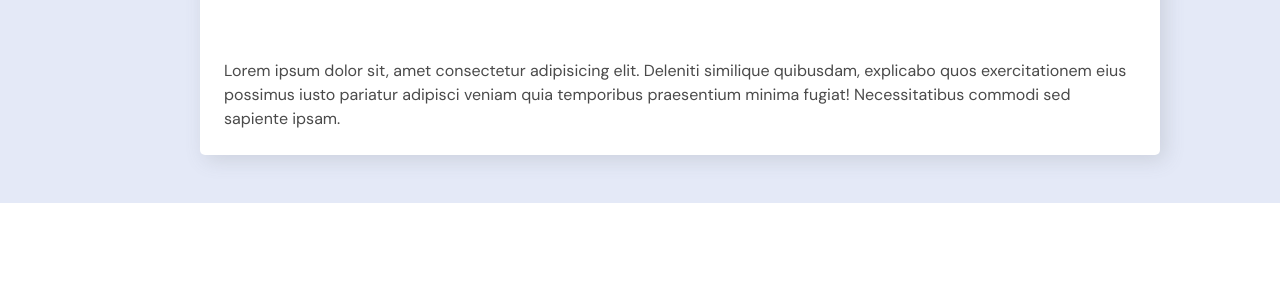
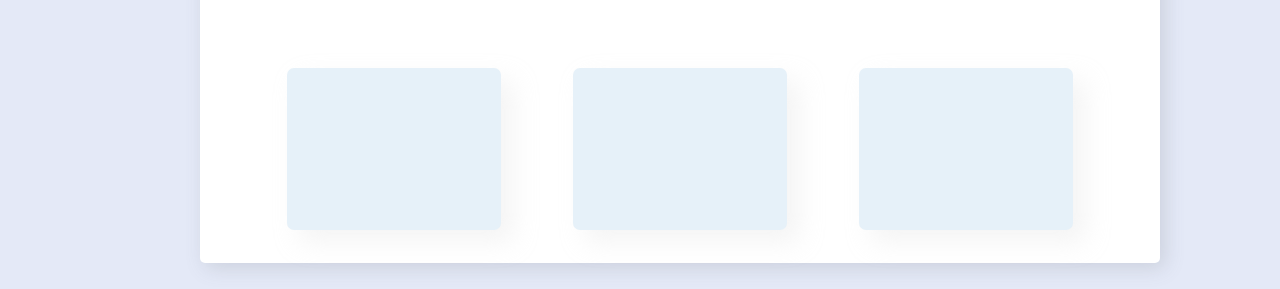
Before and after one commit to mateuslcsilva/salesmanagement, a React (Vite) app in the folder pdv/: page /dashboards in a window 1280 px wide. Shown: the part 843-1132 px from the top of the page. Before the commit the page ends 1046 px from the top, so only its background shows below. Built offline with nearby package versions, Linux system fonts and the light colour scheme; a web font is replaced by a local one.

Commit message:
more dashboard import and requests setted

```diff
--- a/pdv/src/Routes/Dashboards/Dashboards.tsx
+++ b/pdv/src/Routes/Dashboards/Dashboards.tsx
@@ -1,8 +1,32 @@
-import React from 'react'
+import { doc, getDoc } from 'firebase/firestore'
+import React, { useState } from 'react'
+import { itemType } from '../../types/itemType/itemType'
+import { sale } from '../../types/sale/sale'
+import { useAuthContext } from '../../utils/contexts/AuthProvider'
+import { useOrderContext } from '../../utils/contexts/OrderContext'
+import { db } from '../../utils/firebase/firebase'
 import './styles.css'
 
 
 export const Dashboards = () => {
+    const AuthContext = useAuthContext()
+    const orderContext = useOrderContext()
+    const [itemList, setItemList] = useState<Array<itemType>>([])
+    const [sales, setSales] = useState<Array<sale>>([] as Array<sale>)
+    const [salesHistory, setSalesHistory] = useState<Array<sale>>()
+
+
+
+    const getItems = async () => {
+        if (AuthContext.currentUser.id == '') return false
+        let docRef = doc(db, "empresas", `${AuthContext.currentUser.id}`)
+        let data = await getDoc(docRef)
+            .then(res => {
+                setItemList(res.data()?.items)
+                setSales(res.data()?.sales)
+                setSalesHistory(res.data()?.salesHistory)
+            })
+    }
 
     return (
         <>
@@ -10,8 +34,16 @@ export const Dashboards = () => {
                 <i className="bi bi-clipboard-data"></i>
                 Dashboards
             </h1>
-            <div>
-                Lorem ipsum dolor sit, amet consectetur adipisicing elit. Deleniti similique quibusdam, explicabo quos exercitationem eius possimus iusto pariatur adipisci veniam quia temporibus praesentium minima fugiat! Necessitatibus commodi sed sapiente ipsam.
+            <div className='primary-data'>
+                <div>
+
+                </div>
+                <div>
+
+                </div>
+                <div>
+
+                </div>
             </div>
         </>
     )
--- a/pdv/src/Routes/Dashboards/styles.css
+++ b/pdv/src/Routes/Dashboards/styles.css
@@ -14,3 +14,19 @@
 .dashboards-title i{
     font-size: 24pt;
 }
+
+.primary-data{
+    width: 100%;
+    height: 180px;
+    padding: 1% 3%;
+    display: flex;
+    justify-content: space-around;
+}
+
+.primary-data > div{
+    height: 100%;
+    width: 25%;
+    border-radius: 7px;
+    background-color: #3e8ed020;
+    box-shadow: 12px 12px 25px #efefefab;
+}
--- a/pdv/src/Routes/Sales/Sales.tsx
+++ b/pdv/src/Routes/Sales/Sales.tsx
@@ -1,8 +1,32 @@
-import React from 'react'
+import { doc, getDoc } from 'firebase/firestore'
+import React, { useState } from 'react'
+import { itemType } from '../../types/itemType/itemType'
+import { sale } from '../../types/sale/sale'
+import { useAuthContext } from '../../utils/contexts/AuthProvider'
+import { useOrderContext } from '../../utils/contexts/OrderContext'
+import { db } from '../../utils/firebase/firebase'
 import './styles.css'
 
 
 export const Sales = () => {
+    const AuthContext = useAuthContext()
+    const orderContext = useOrderContext()
+    const [itemList, setItemList] = useState<Array<itemType>>([])
+    const [sales, setSales] = useState<Array<sale>>([] as Array<sale>)
+    const [salesHistory, setSalesHistory] = useState<Array<sale>>()
+
+
+
+    const getItems = async () => {
+        if (AuthContext.currentUser.id == '') return false
+        let docRef = doc(db, "empresas", `${AuthContext.currentUser.id}`)
+        let data = await getDoc(docRef)
+            .then(res => {
+                setItemList(res.data()?.items)
+                setSales(res.data()?.sales)
+                setSalesHistory(res.data()?.salesHistory)
+            })
+    }
 
     return (
         <>
```
Also changed, not shown: pdv/template dashboard.png (added).
